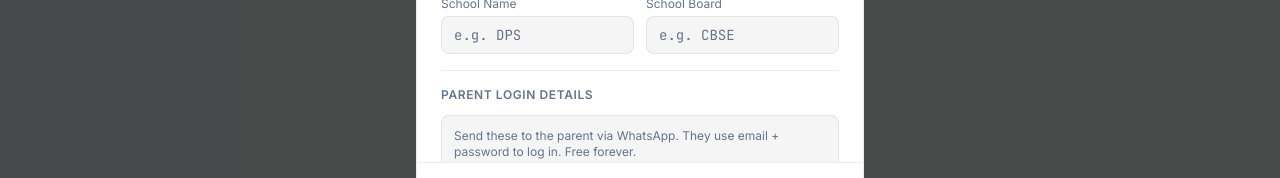
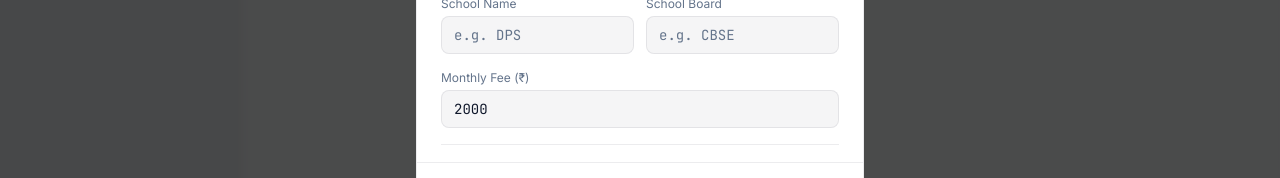
Before and after one commit to mdhathrish/cosmos-tutorials, a Next.js app in the folder cosmos-admin/: page /students in a window 1280 px wide. Both pictures are taken after typing "name@example.com" into the empty fields and a click on the button "Add Student". Shown: the part 470-648 px from the top of the page. Built offline with nearby package versions, Linux system fonts and the light colour scheme; no server answers; the database is empty.

Commit message:
feat: Add custom Monthly Fee assignment in student profiles overriding fixed sums

```diff
--- a/cosmos-admin/app/api/cron/generate-fees/route.ts
+++ b/cosmos-admin/app/api/cron/generate-fees/route.ts
@@ -19,7 +19,7 @@ export async function GET(req: NextRequest) {
         // 1. Get all active students
         const { data: students, error: studentError } = await supabaseAdmin
             .from('students')
-            .select('id, grade')
+            .select('id, grade, monthly_fee')
             .eq('is_active', true)
 
         if (studentError) throw studentError
@@ -29,11 +29,10 @@ export async function GET(req: NextRequest) {
         const currentMonth = `${now.getFullYear()}-${String(now.getMonth() + 1).padStart(2, '0')}`
 
         // 3. Insert fee records for each student
-        // Assuming a flat tuition fee for simplicity (e.g., 2000 INR), or just create the row with 0/pending to filled
         const entries = students.map(s => ({
             student_id: s.id,
             fee_month: currentMonth,
-            amount: 2000, // Placeholder/Standard tuition amount
+            amount: s.monthly_fee !== null && s.monthly_fee !== undefined ? s.monthly_fee : 2000,
             status: 'pending'
         }))
 
--- a/cosmos-admin/app/students/page.tsx
+++ b/cosmos-admin/app/students/page.tsx
@@ -150,6 +150,7 @@ function StudentModal({ batches, student, onClose, onSaved }: any) {
     address: student?.address || '', parent_number: student?.parent_number || '',
     student_number: student?.student_number || '', school_name: student?.school_name || '',
     school_board: student?.school_board || '',
+    monthly_fee: student?.monthly_fee !== undefined ? student.monthly_fee : 2000,
   })
 
   const [showPass, setShowPass] = useState(false)
@@ -201,7 +202,7 @@ function StudentModal({ batches, student, onClose, onSaved }: any) {
       const { error } = await supabase.from('students').update({
         full_name: form.full_name, grade: parseInt(String(form.grade)), batch_id: form.batch_id,
         address: form.address, parent_number: form.parent_number, student_number: form.student_number,
-        school_name: form.school_name, school_board: form.school_board
+        school_name: form.school_name, school_board: form.school_board, monthly_fee: parseInt(String(form.monthly_fee)) || 0
       }).eq('id', student.id)
       if (error) { toast.error(friendlyError(error)); setSaving(false); return }
       toast.success('Student updated!'); onSaved(); return
@@ -252,7 +253,7 @@ function StudentModal({ batches, student, onClose, onSaved }: any) {
       full_name: form.full_name, grade: parseInt(String(form.grade)),
       batch_id: form.batch_id, parent_id: parentId,
       address: form.address, parent_number: form.parent_number, student_number: form.student_number,
-      school_name: form.school_name, school_board: form.school_board
+      school_name: form.school_name, school_board: form.school_board, monthly_fee: parseInt(String(form.monthly_fee)) || 0
     })
     if (studentError) { toast.error(friendlyError(studentError)); setSaving(false); return }
 
@@ -321,6 +322,11 @@ function StudentModal({ batches, student, onClose, onSaved }: any) {
                 value={form.school_board} onChange={e => setForm(p => ({ ...p, school_board: e.target.value }))} />
             </div>
           </div>
+          <div className="mt-3">
+             <label className="block text-xs text-cosmos-muted mb-1">Monthly Fee (₹)</label>
+             <input className="cosmos-input" placeholder="2000" type="number"
+               value={form.monthly_fee} onChange={e => setForm(p => ({ ...p, monthly_fee: e.target.value as any }))} />
+          </div>
 
           <div className="border-t border-cosmos-border pt-4">
             <div className="text-xs font-semibold text-cosmos-muted uppercase tracking-wider mb-3">Parent Login Details</div>
```
